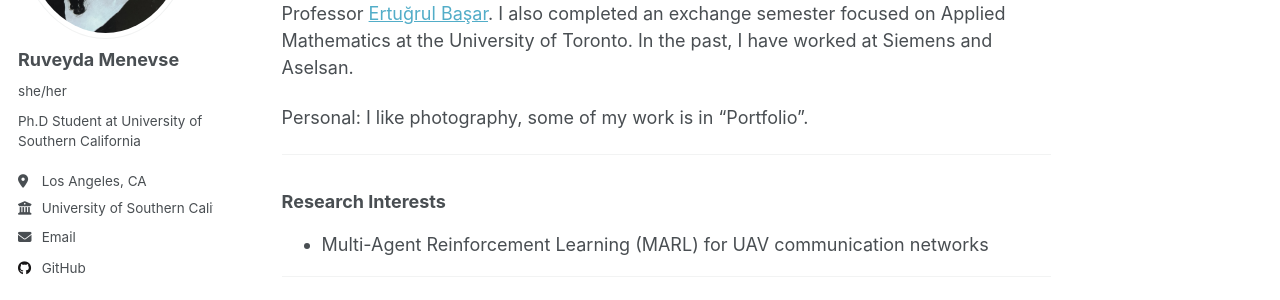
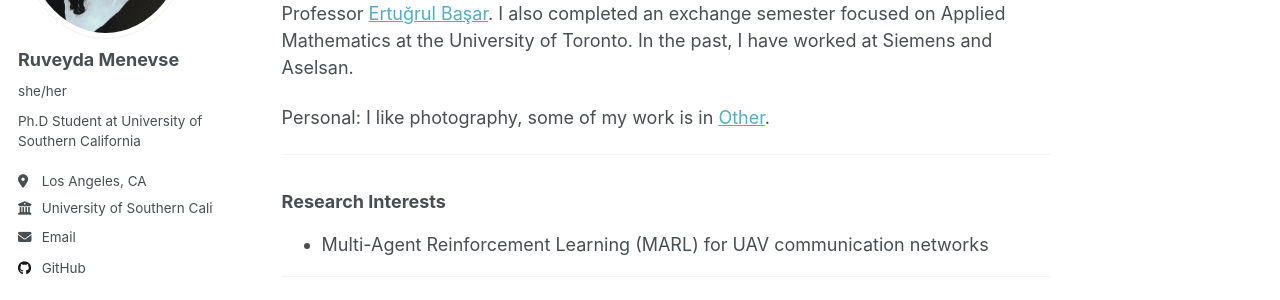
Before and after one commit to menevser/menevser.github.io, a Jekyll site: the page built from _pages/about.md, in a window 1280 px wide and 1124 px high. Shown: the part 273-573 px from the top of the window. Built offline with Jekyll 4.4.1, drawn with Linux system fonts in a browser that asks for light colours.

Commit message:
Update about.md

```diff
--- a/_pages/about.md
+++ b/_pages/about.md
@@ -11,7 +11,7 @@ redirect_from:
 
 Previously, I earned my B.S. degrees in 2024 from [Koç University](https://www.ku.edu.tr/en/), majoring in Electrical and Computer Engineering and Mathematics, with a GPA of 3.82/4.00. I was advised by Professor [Ertuğrul Başar](https://www.tuni.fi/en/people/ertugrul-basar). I also completed an exchange semester focused on Applied Mathematics at the University of Toronto. In the past, I have worked at Siemens and Aselsan.
 
-Personal: I like photography, some of my work is in "Portfolio".
+Personal: I like photography, some of my work is in [Other](https://menevser.github.io/other/).
 
 ---
 
```
